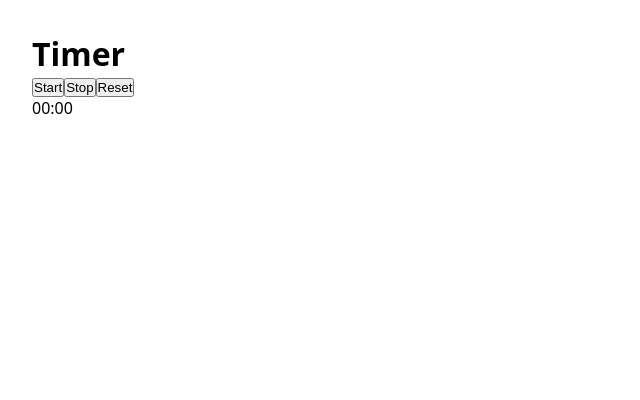
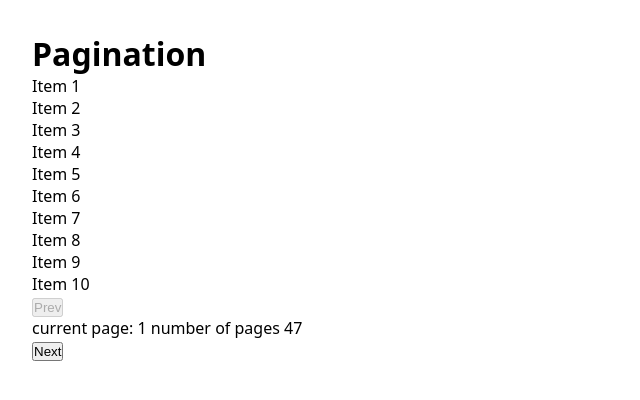
Before and after one commit to dsound-zz/Common-React-FE-Interview-Drills, a React (Vite) app: page / in a window 1280 px wide. Shown: the top 400 px of the page, without its empty margins (0-640 px from the left). Built offline with nearby package versions, Linux system fonts and the light colour scheme.

Commit message:
pagination

```diff
--- a/src/App.tsx
+++ b/src/App.tsx
@@ -1,55 +1,39 @@
-import { useState, useRef, useEffect } from 'react'
+import { useState } from "react"
+
+const items = Array.from({ length: 47 }, (_, i) => `Item ${i + 1}`)
+const ITEMS_PER_PAGE = 10
 
 function App() {
-  const [elapsedTime, setElapsedTime] = useState<number>(0)
-  const [isRunning, setIsRunning] = useState<boolean>(false)
-  const startTimerRef = useRef<any>(0)
-  const intervalRef = useRef<any>(null)
+  const [page, setPage] = useState<number>(1)
 
-  const formatTime = (ms: number) => {
-    const totalSeconds = Math.floor(ms / 1000)
-    const minutes = Math.floor(totalSeconds / 60)
-    const seconds = totalSeconds % 60
-    return `${minutes.toString().padStart(2, '0')}:${seconds.toString().padStart(2, '0')}`
+  const paginator = () => {
+    const offset = (page - 1) * ITEMS_PER_PAGE
+
+    return items.slice(offset, offset +  ITEMS_PER_PAGE)
   }
 
-  useEffect(() => {
-    if (isRunning) {
-      startTimerRef.current = Date.now() - elapsedTime
-      intervalRef.current = setInterval(() => {
-        setElapsedTime(Date.now() - startTimerRef.current)
-      }, 10)
-    } else {
-      if (intervalRef.current) {
-        clearInterval(intervalRef.current)
-        intervalRef.current = null
-      }
-    }
-
-    return () => {
-      if (intervalRef.current) {
-        clearInterval(intervalRef.current)
-      }
-    }
-  }, [isRunning, elapsedTime])
-
-  const handleStart = () => setIsRunning(true)
-  const handleStop = () => setIsRunning(false)
-  const handleReset = () => {
-    setElapsedTime(0)
-    setIsRunning(false)
+  const handlePrev = () => {
+    setPage(prev => prev - 1)
   }
 
+  const handleNext = () => {
+    setPage(prev => prev + 1)
+  }
+
+console.log(items.length)
   return (
     <div className="app">
-      <h1>Timer</h1>
-      <div className="timer-buttons">
-        <button onClick={() => handleStart()}>Start</button>
-        <button onClick={() => handleStop()}>Stop</button>
-        <button onClick={() => handleReset()}>Reset</button>
+      <h1>Pagination</h1>
+      <div className="pages">
+        {paginator().map((page) => (
+          <div key={page}>{page}</div>
+        ))}
       </div>
-      <div className="counter">
-        {formatTime(elapsedTime)}
+      <div className="buttons">
+        <button disabled={page === 1} onClick={handlePrev}>Prev</button>
+        <div>current page: {page} number of pages {items.length}</div>
+        <button disabled={page === Math.ceil(items.length / ITEMS_PER_PAGE)} onClick={handleNext}>Next</button>
+
       </div>
     </div>
   )
```
